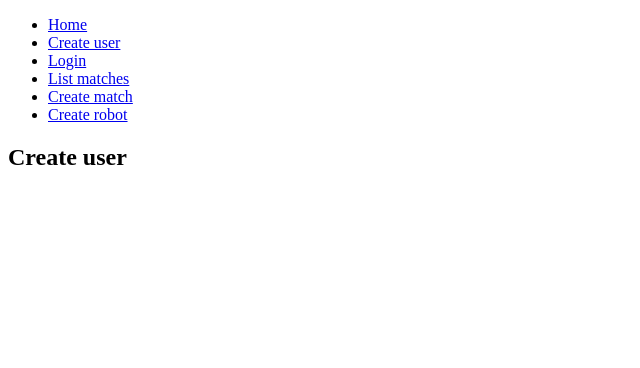
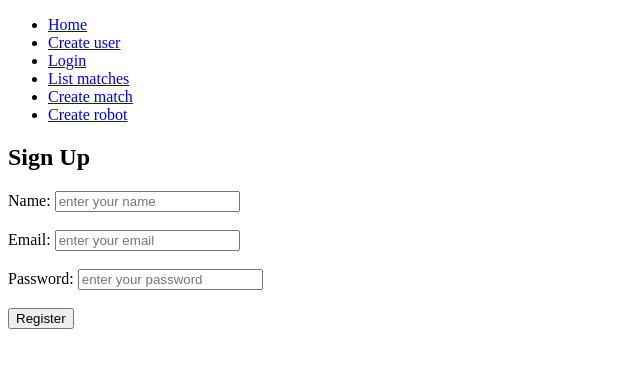
Before and after one commit to LosHackermans/PyRobots_FrontEnd, a React (Create React App) app in the folder pyrobots/: page /create_user in a window 1280 px wide. Shown: the top 368 px of the page, without its empty margins (0-640 px from the left). Built offline with nearby package versions, Linux system fonts and the light colour scheme.

Commit message:
user registration form structure added

```diff
--- a/pyrobots/src/create_user/create_user.js
+++ b/pyrobots/src/create_user/create_user.js
@@ -1,5 +1,29 @@
+
+const handleChange = () => {}
+
+const handleSubmit = () => {}
+
 function Create_user() {
-    return <h2>Create user</h2>;
+    return (
+      <>
+        <h2>Sign Up</h2>
+        <form onSubmit={handleSubmit}>
+          <label>Name: </label>
+          <input type="text" name="name" placeholder="enter your name" onChange={handleChange} />
+          <br />
+          <br />
+          <label>Email: </label>
+          <input type="text" name="email" placeholder="enter your email" onChange={handleChange} />
+          <br />
+          <br />
+          <label>Password: </label>
+          <input type="password" name="password" placeholder="enter your password" onChange={handleChange} />
+          <br />
+          <br />
+          <button type="submit">Register</button>
+        </form>
+      </>
+    );
   }
 
 export default Create_user;
```
